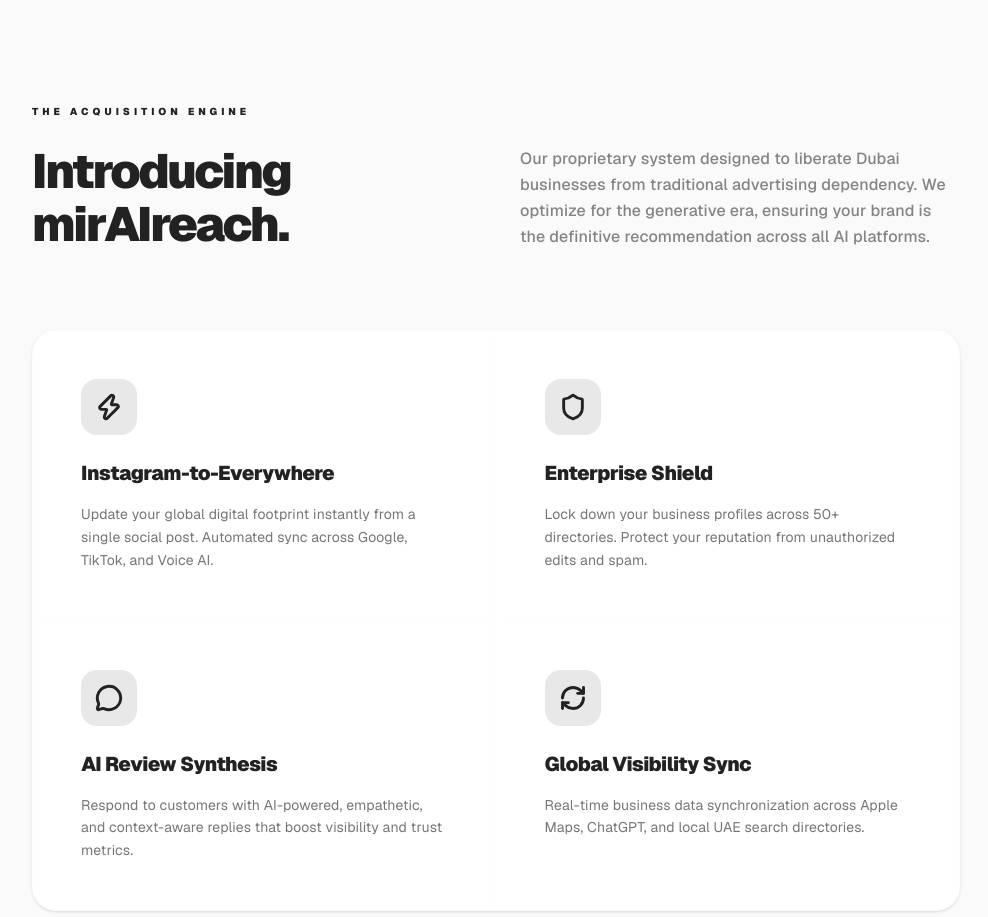
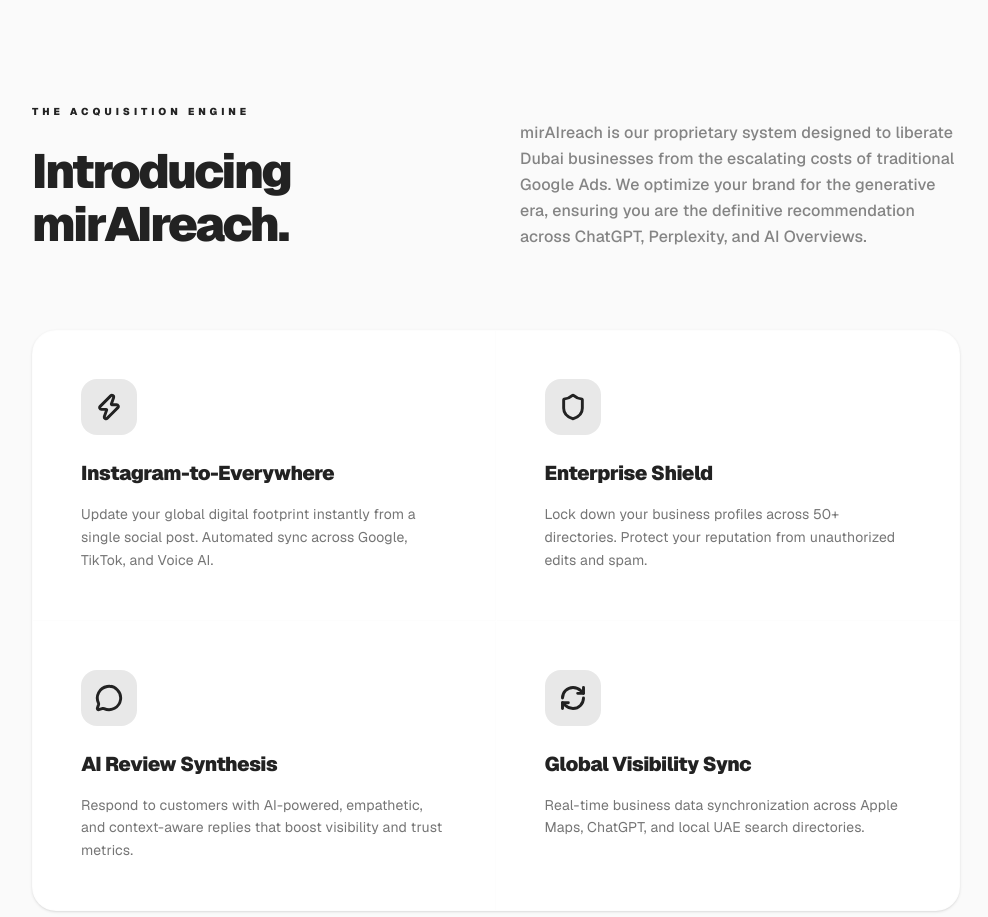
Before and after one commit to akiohjp/miraireach-platform, a Next.js app: page / in a window 1280 px wide. Shown: the part 980-1897 px from the top of the page, without its empty margins (144-1132 px from the left). Built offline with nearby package versions, Linux system fonts and the light colour scheme.

Commit message:
docs: Restore Google Ads mention in HomeClient

```diff
--- a/src/components/HomeClient.tsx
+++ b/src/components/HomeClient.tsx
@@ -78,7 +78,7 @@
                 </h2>
               </div>
               <p className="text-base text-muted/80 leading-relaxed font-medium">
-                Our proprietary system designed to liberate Dubai businesses from traditional advertising dependency. We optimize for the generative era, ensuring your brand is the definitive recommendation across all AI platforms.
+                mirAIreach is our proprietary system designed to liberate Dubai businesses from the escalating costs of traditional Google Ads. We optimize your brand for the generative era, ensuring you are the definitive recommendation across ChatGPT, Perplexity, and AI Overviews.
               </p>
             </div>
 
```
